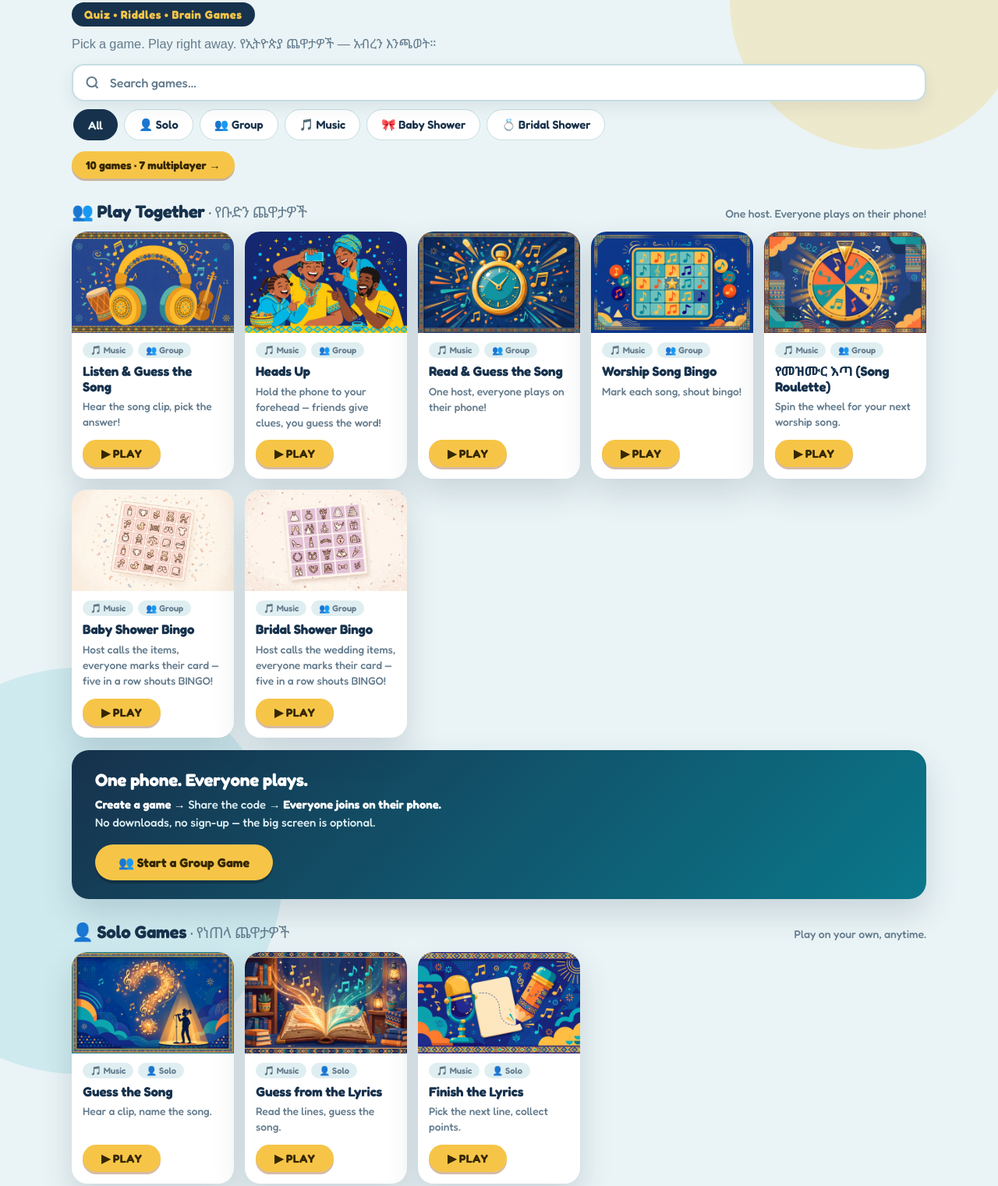
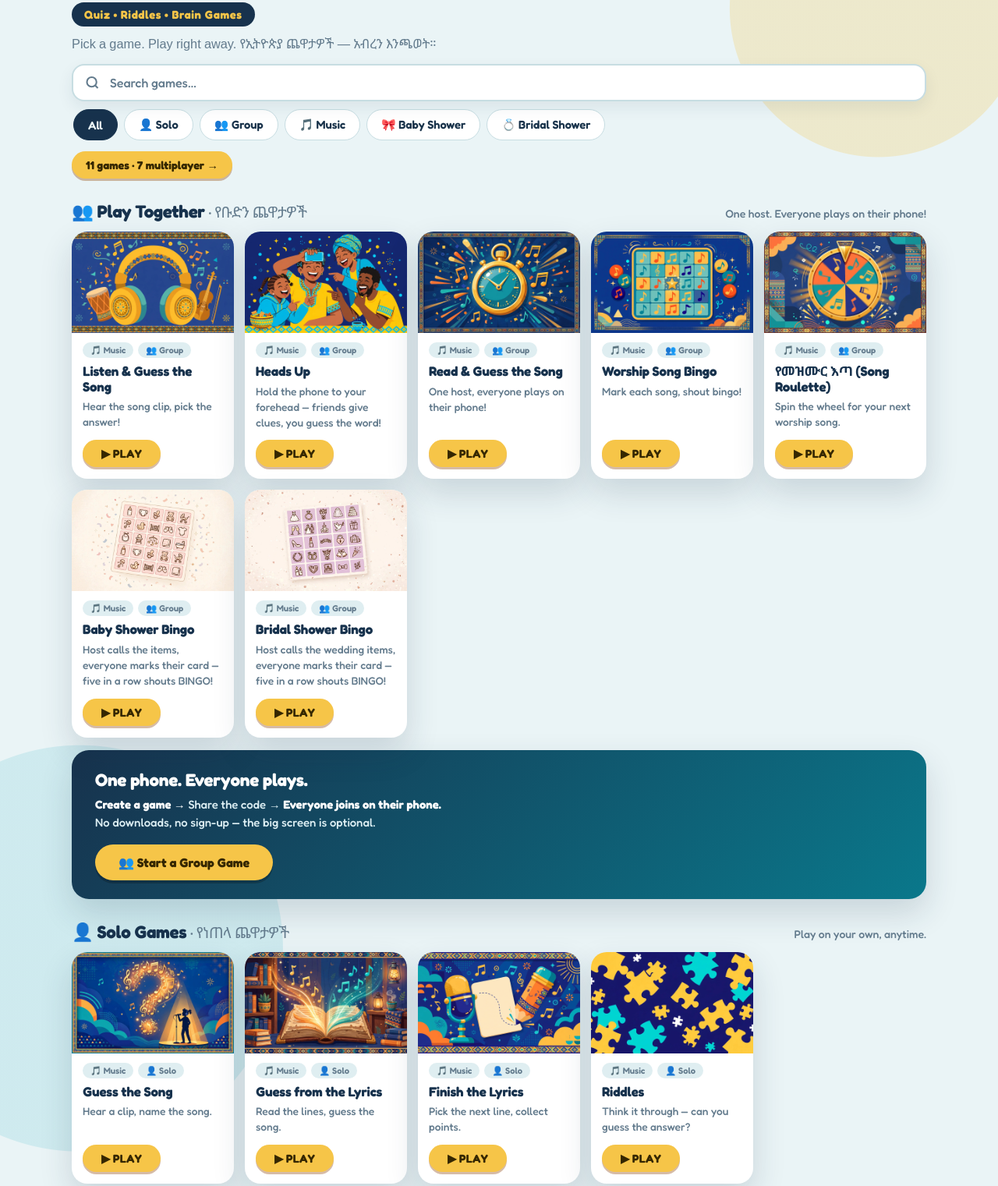
Before and after one commit to Beza77/habesha-games, a plain HTML site: page index.html in a window 1280 px wide. Shown: the part 123-1644 px from the top of the page at 78% size. Drawn offline with Linux system fonts and the light colour scheme.

Commit message:
Add Riddles game (Phase 1, 9 riddles)

```diff
--- a/index.html
+++ b/index.html
@@ -309,7 +309,7 @@
     (function () {
       // Bump this every time a game is updated so players always load the fresh copy, never a cached one.
       // Card art URLs carry it too, so a fresh deploy can never show a stale cached miss.
-      var SITE_VERSION = '20261123a';
+      var SITE_VERSION = '20261123b';
       // Single source of truth for the game library. mode: 'solo' | 'group'.
       var GAMES = [
         { src: 'games/listen-party/', title: 'Listen & Guess the Song', am: 'አድምጠው ገምት', desc: 'Hear the song clip, pick the answer!', mode: 'group', img: 'assets/cards/listen-party.jpg?v=' + SITE_VERSION, featured: true },
@@ -320,6 +320,7 @@
         { src: 'games/worship-song-bingo/', title: 'Worship Song Bingo', am: 'የመዝሙር ብንጎ', desc: 'Mark each song, shout bingo!', mode: 'group', img: 'assets/cards/worship-song-bingo.jpg?v=' + SITE_VERSION },
         { src: 'games/song-roulette/', title: 'የመዝሙር እጣ (Song Roulette)', am: 'የመዝሙር እጣ', desc: 'Spin the wheel for your next worship song.', mode: 'group', img: 'assets/cards/song-roulette.jpg?v=' + SITE_VERSION },
         { src: 'games/finish-the-lyrics/', title: 'Finish the Lyrics', am: 'የመዝሙሩን ቀጣይ መስመር', desc: 'Pick the next line, collect points.', mode: 'solo', img: 'assets/cards/finish-the-lyrics.jpg?v=' + SITE_VERSION },
+        { src: 'games/riddles/', title: 'Riddles', am: 'እንቆቅልሽ', desc: 'Think it through — can you guess the answer?', mode: 'solo', img: 'assets/cards/riddles.jpg?v=' + SITE_VERSION },
         { src: 'games/baby-shower-bingo/', title: 'Baby Shower Bingo', am: 'የሕፃን ሻወር ብንጎ', desc: 'Host calls the items, everyone marks their card — five in a row shouts BINGO!', mode: 'group', cat: 'baby-shower', img: 'assets/cards/baby-shower-bingo.jpg?v=' + SITE_VERSION, featured: true },
         { src: 'games/bridal-shower-bingo/', title: 'Bridal Shower Bingo', am: 'የሙሽሪት ሻወር ብንጎ', desc: 'Host calls the wedding items, everyone marks their card — five in a row shouts BINGO!', mode: 'group', cat: 'bridal-shower', img: 'assets/cards/bridal-shower-bingo.jpg?v=' + SITE_VERSION }
 ];
```
